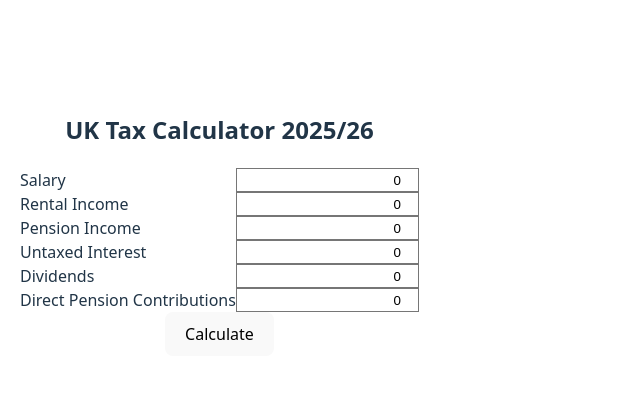
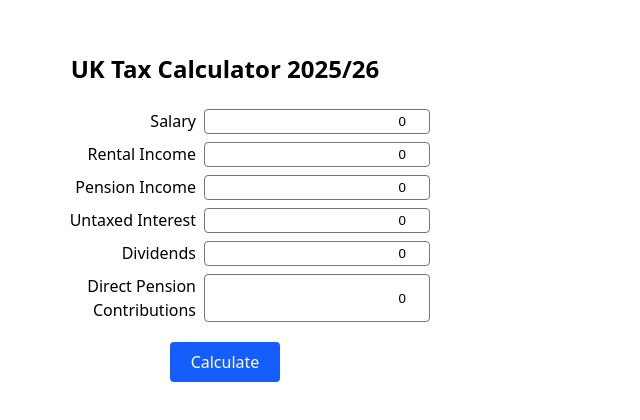
Before and after one commit to John-Bell/taxcalc, a React (Vite) app: page / in a window 1280 px wide. Shown: the part 176-596 px from the top of the page, without its empty margins (0-640 px from the left). Built offline with nearby package versions, Linux system fonts and the light colour scheme.

Commit message:
Define spacing variable for Tailwind

```diff
--- a/src/index.css
+++ b/src/index.css
@@ -1,8 +1,10 @@
+@import "tailwindcss/theme";
 @tailwind base;
 @tailwind components;
 @tailwind utilities;
 
 :root {
+  --spacing: 0.25rem;
   font-family: system-ui, Avenir, Helvetica, Arial, sans-serif;
   line-height: 1.5;
   font-weight: 400;
```
Also changed, not shown: 1 other file (tests, documents, lock files or other folders).
